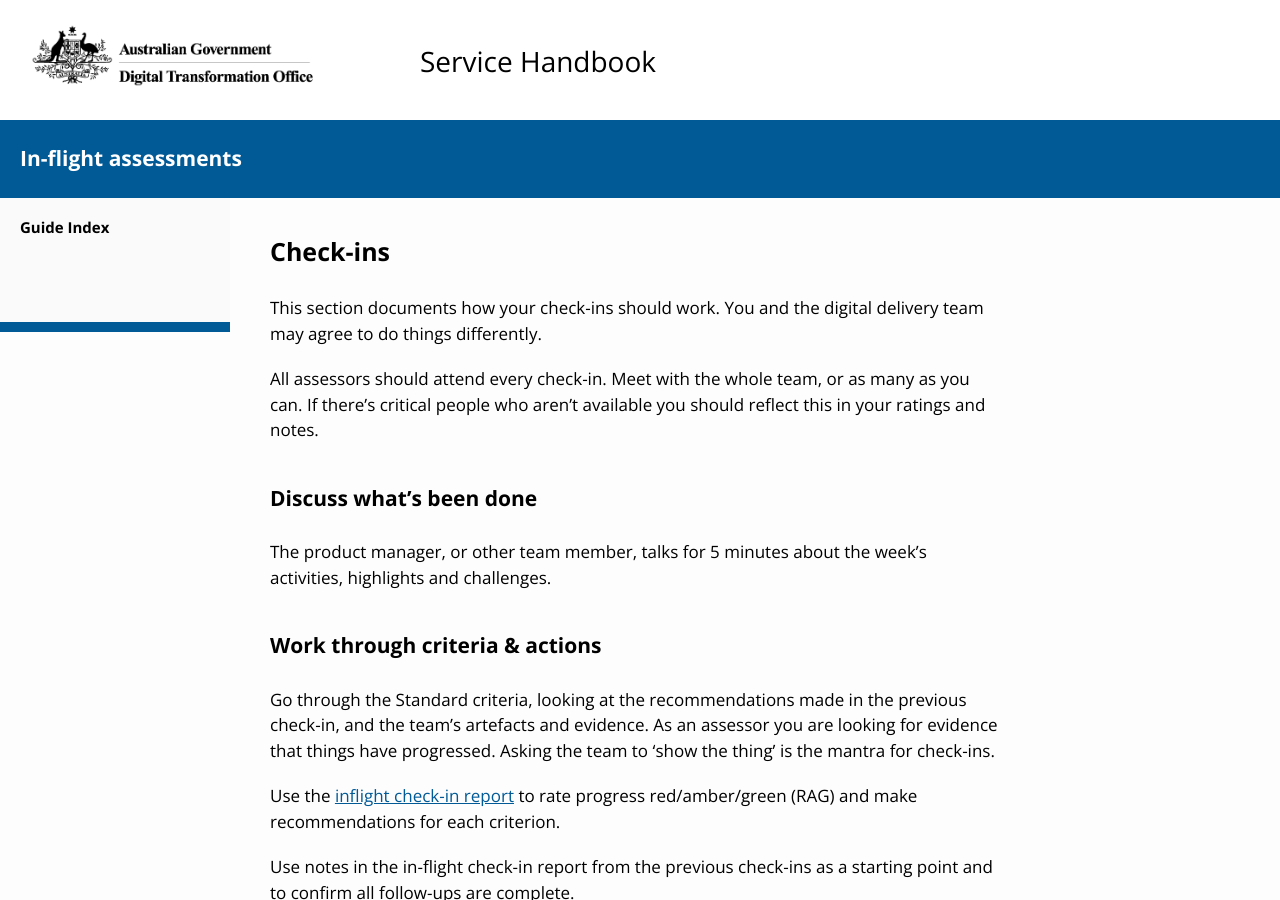
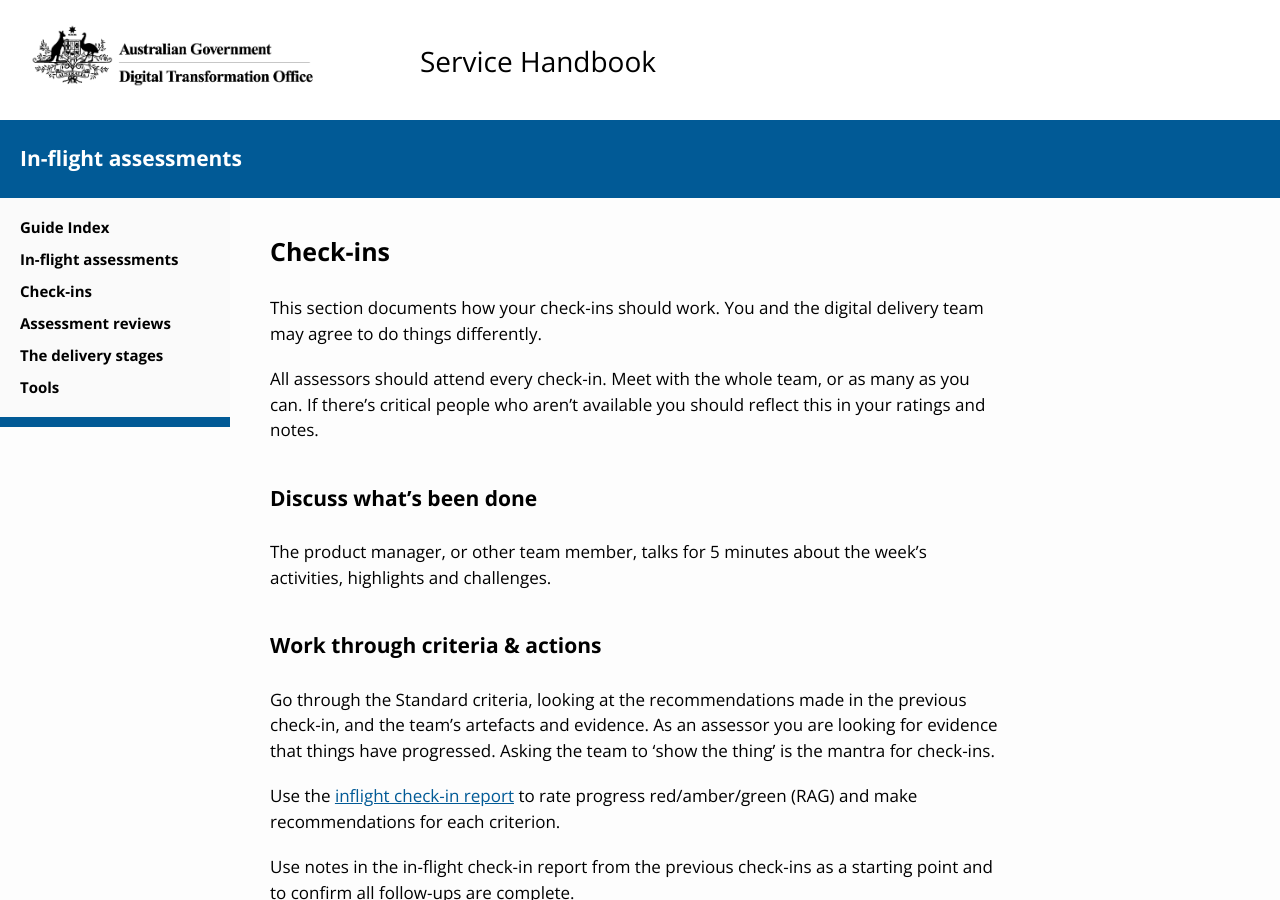
Before and after one commit to AusDTO/service-handbook, a Jekyll site: the page built from _inflight/2-check-ins/index.md, in a window 1280 px wide and 900 px high. Built offline with Jekyll 4.4.1, drawn with Linux system fonts in a browser that asks for light colours; some of the changed text lies outside the part shown.

Commit message:
Add section metadata to in-flight content

```diff
--- a/_inflight/1-in-flight-assessments/index.md
+++ b/_inflight/1-in-flight-assessments/index.md
@@ -1,5 +1,6 @@
 ---
 title: In-flight assessments
+section: 1-in-flight-assessments
 index: true
 ---
 
--- a/_inflight/2-check-ins/index.md
+++ b/_inflight/2-check-ins/index.md
@@ -1,5 +1,6 @@
 ---
 title: Check-ins
+section: 2-check-ins
 index: true
 ---
 
--- a/_inflight/3-assessment-reviews/index.md
+++ b/_inflight/3-assessment-reviews/index.md
@@ -1,5 +1,6 @@
 ---
 title: Assessment reviews
+section: 3-assessment-reviews
 index: true
 ---
 
--- a/_inflight/4-delivery-stages/index.md
+++ b/_inflight/4-delivery-stages/index.md
@@ -1,5 +1,6 @@
 ---
 title: The delivery stages
+section: 4-delivery-stages
 index: true
 ---
 
--- a/_inflight/5-tools/index.md
+++ b/_inflight/5-tools/index.md
@@ -1,5 +1,6 @@
 ---
 title: Tools
+section: 5-tools
 index: true
 ---
 
```
